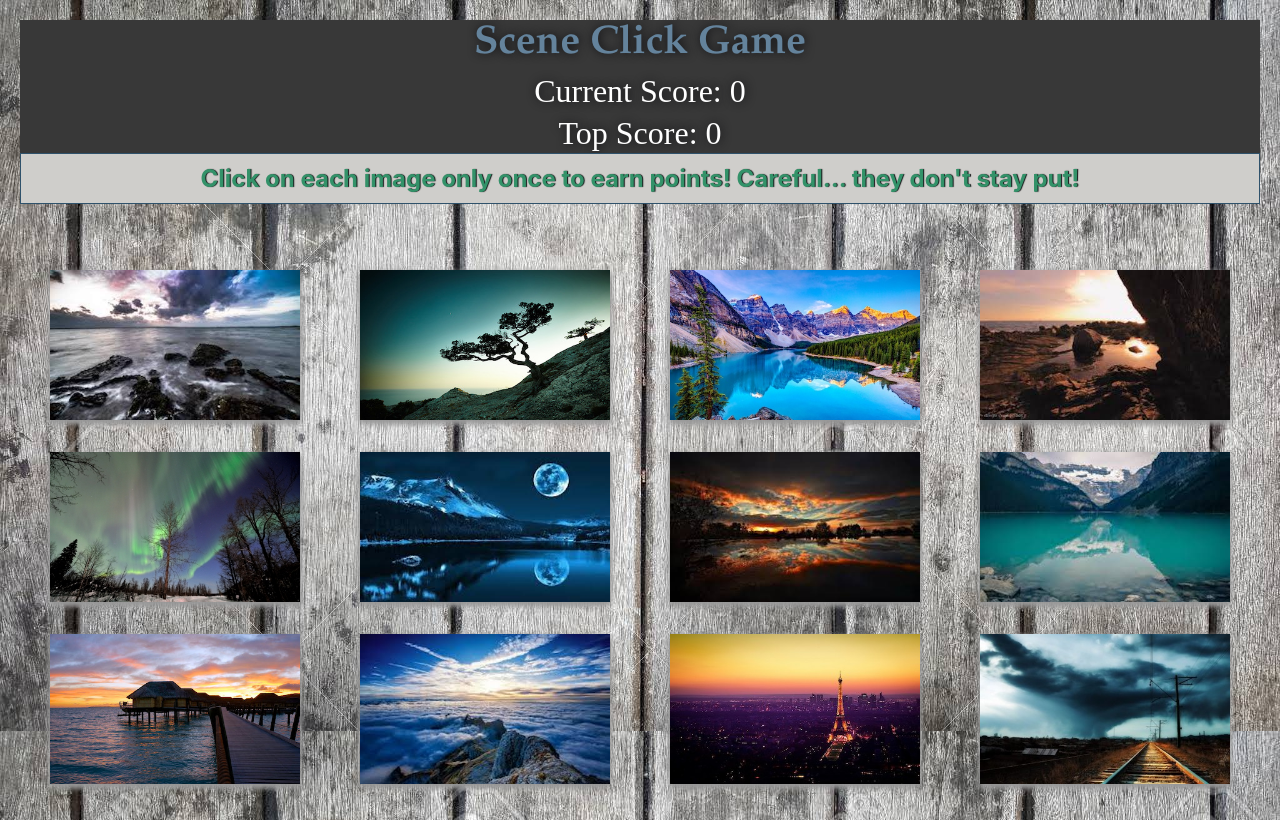
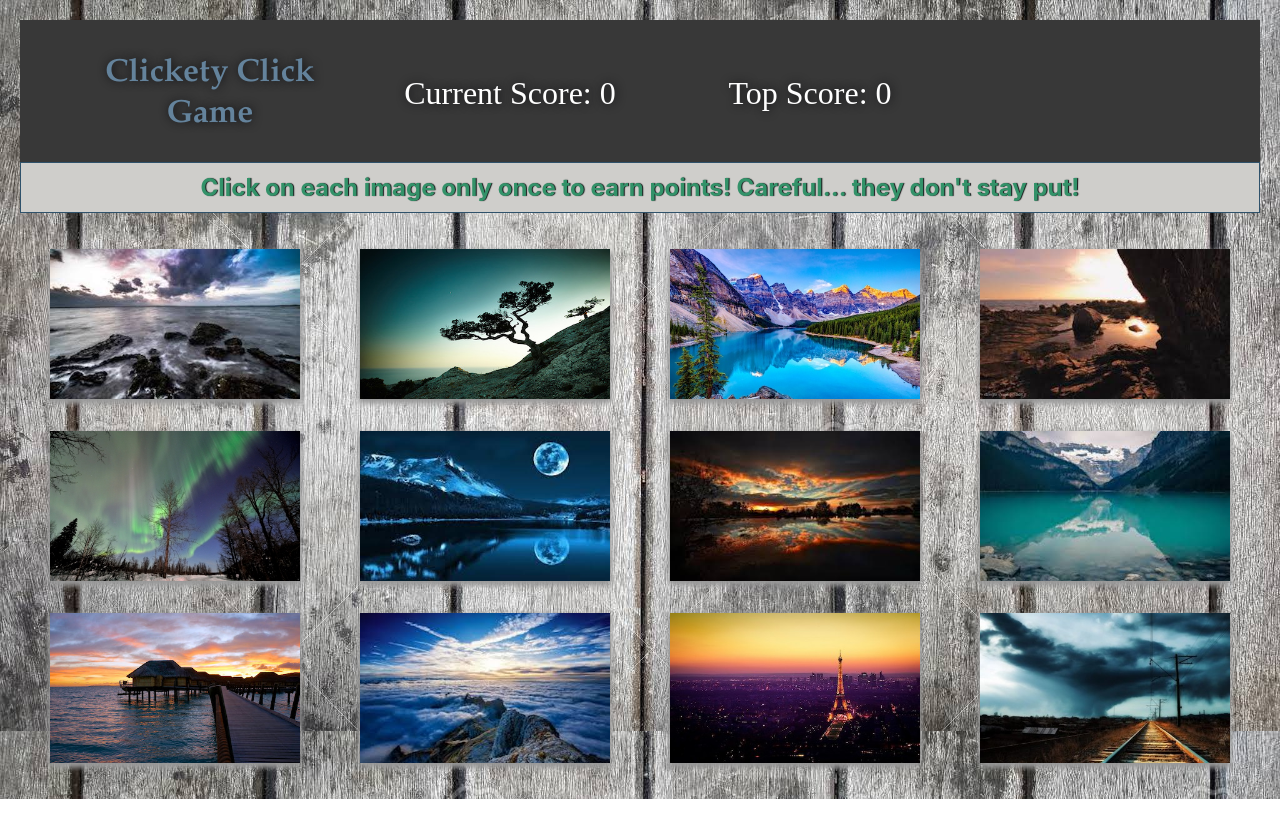
Before and after one commit to Amous10/Clickety-click-game, a React (Create React App) app: page / in a window 1280 px wide. Built offline with nearby package versions, Linux system fonts and the light colour scheme.

Commit message:
resized to make everything fit on screen

```diff
--- a/src/App.css
+++ b/src/App.css
@@ -1,29 +1,5 @@
-/* .App {
-  text-align: center;
-}
-
-.App-logo {
-  animation: App-logo-spin infinite 20s linear;
-  height: 80px;
-}
-
-.App-header {
-  background-color: #222;
-  height: 150px;
-  padding: 20px;
-  color: white;
-}
-
-.App-title {
-  font-size: 1.5em;
-}
-
-.App-intro {
-  font-size: large;
-} */
-
 .title {
   width: 100%;
   text-align: center;
-  margin-bottom: 50px;
+  margin-bottom: 20px;
 }
--- a/src/App.js
+++ b/src/App.js
@@ -68,7 +68,7 @@ class App extends Component {
     return (
       <Wrapper>
         <Nav
-          title={`Scene Click Game`}
+          title={` Clickety Click Game`}
           rightWrong={this.state.rightWrong}
           topScore={this.state.topScore}
           score={this.state.currentScore}
--- a/src/components/Nav/index.js
+++ b/src/components/Nav/index.js
@@ -3,12 +3,14 @@ import './nav.css';
 
 const Nav = props => (
   <nav>
-    <div className="brand">
-      <a href="/clicky-game/">{props.title}</a>
-    </div>
-    <p id="current">Current Score: {props.score}</p>{' '}
-    <p id="top">Top Score: {props.topScore}</p>
-    <p id="rw">{props.rightWrong}</p>
+    <ul>
+      <li className="brand">
+        <a href="/clicky-game/">{props.title}</a>
+      </li>
+      <li id="current">Current Score: {props.score}</li>{' '}
+      <li id="top">Top Score: {props.topScore}</li>
+      <li id="rw">{props.rightWrong}</li>
+    </ul>
   </nav>
 );
 
--- a/src/components/Nav/nav.css
+++ b/src/components/Nav/nav.css
@@ -17,7 +17,7 @@ p {
 a {
   font-family: 'Garamond';
   font-weight: bolder;
-  font-size: 2.5rem;
+  font-size: 2rem;
   color: #64839c;
   text-decoration: none;
 }
@@ -31,8 +31,16 @@ a:hover {
   color: red;
 }
 
-.title {
-  margin-bottom: 10px;
+nav li {
+  display: inline-block;
+  padding: 0px 0;
+  width: 25%;
+}
+
+ul {
+  /* padding-left: 0px; */
+  display: flex;
+  align-items: center;
 }
 @media only screen and (max-width: 750px) {
   #cur-sco,
--- a/src/components/Title/title.css
+++ b/src/components/Title/title.css
@@ -3,7 +3,6 @@
   text-align: center;
   font-size: 1.5rem;
   color: #339269;
-  margin-bottom: 10px;
   padding: 10px;
   background-color: #cfcecb;
   border: solid, #2f526b, 1px;
```
